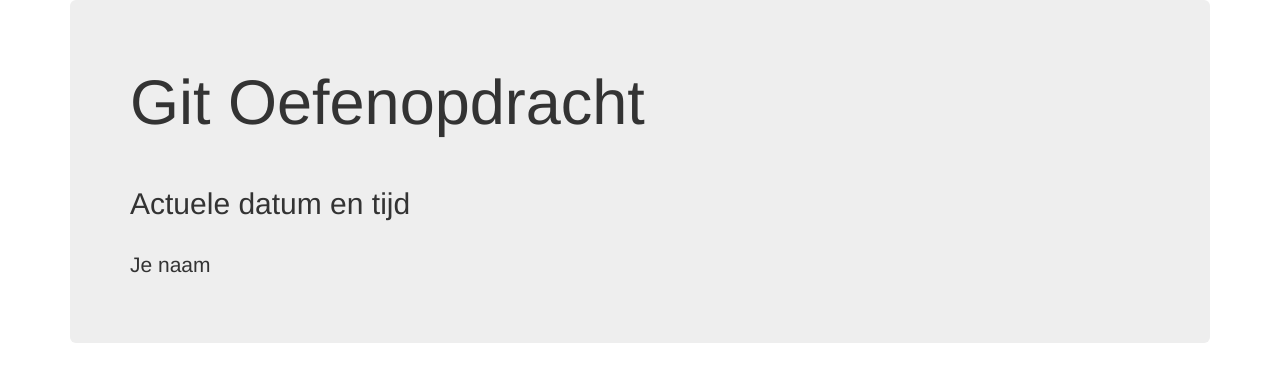
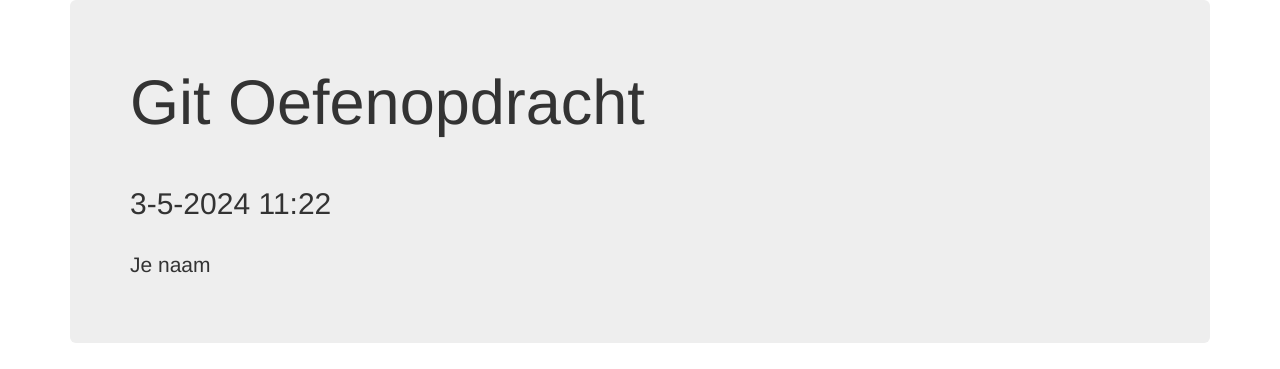
Before and after one commit to FlorisGC/GitOefenOpdrachtFloris, a PHP site: page / in a window 1280 px wide. Shown: the top 369 px of the page. Run offline with PHP 8.4, Linux system fonts and the light colour scheme.

Commit message:
add date text

```diff
--- a/index.php
+++ b/index.php
@@ -21,7 +21,7 @@
             <h1>Git Oefenopdracht</h1><br>
 
             <h2>
-                Actuele datum en tijd
+                3-5-2024 11:22
             </h2><br>
 
             <p>
```
